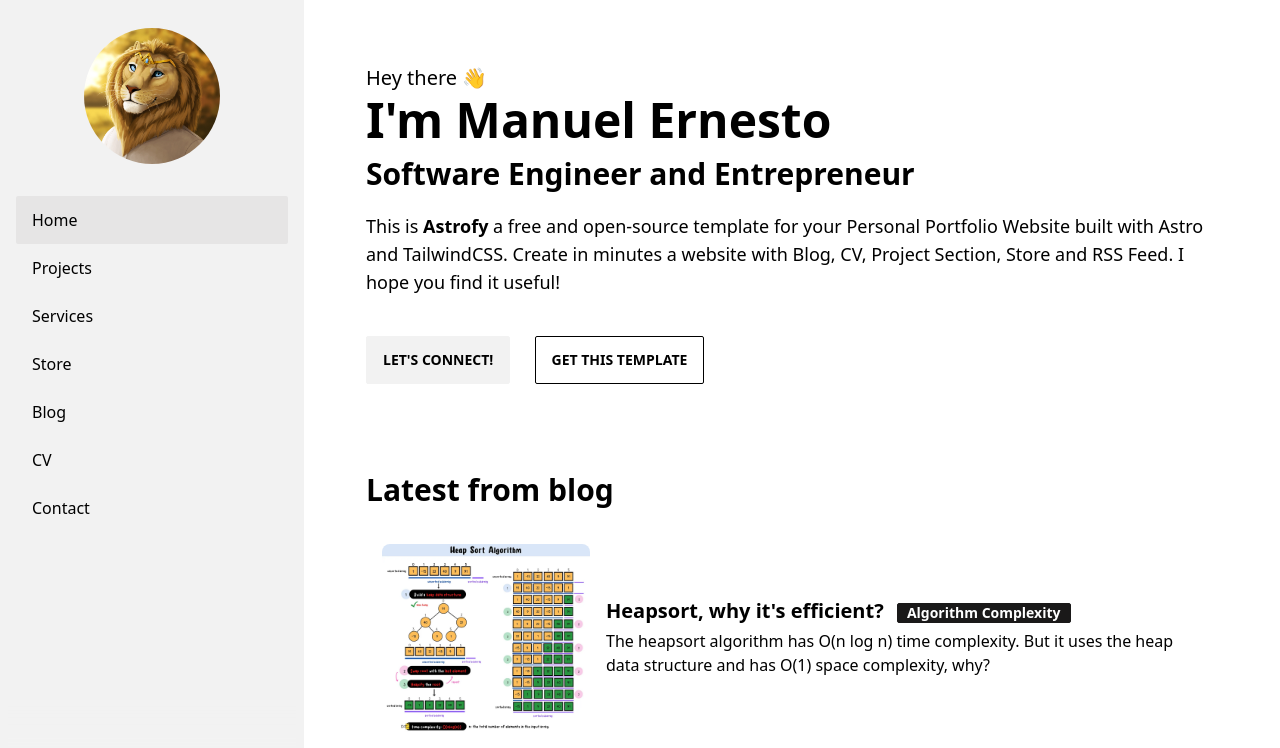
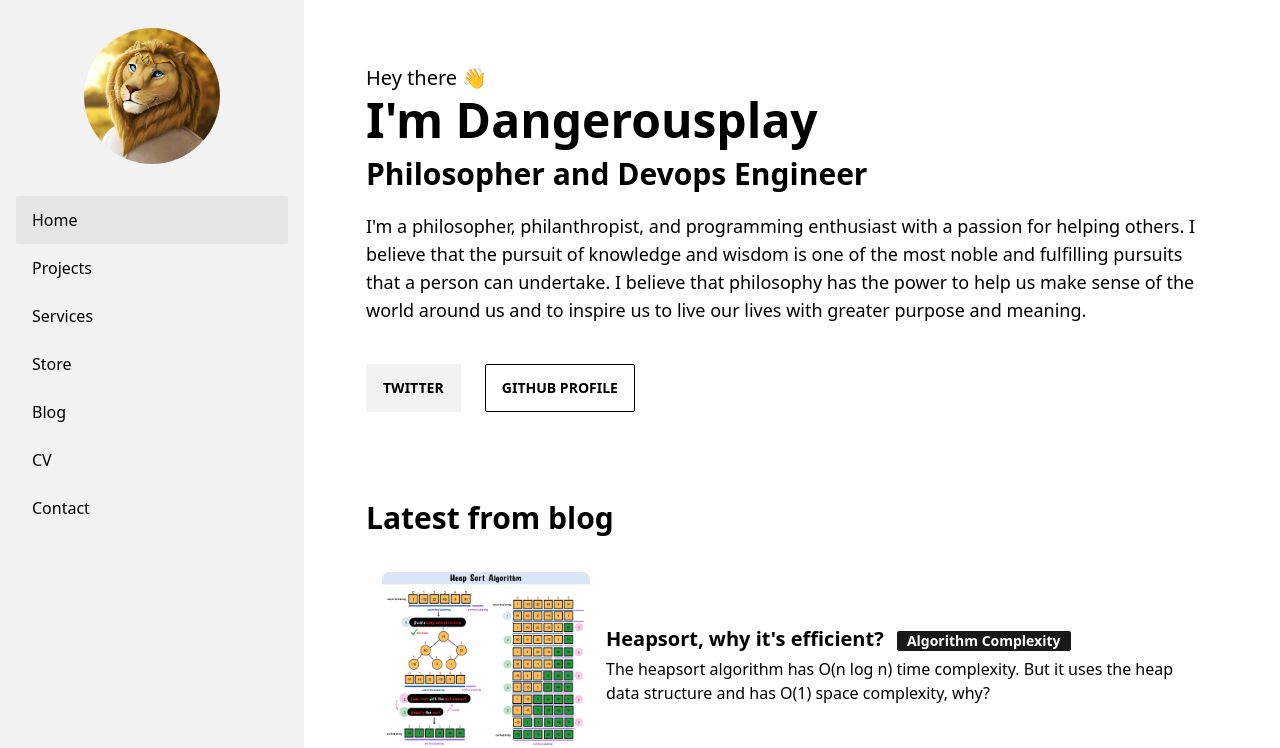
Before and after one commit to dangerousplay/personal-website, an Astro site: page / in a window 1280 px wide. Shown: the top 748 px of the page. Built offline with nearby package versions, Linux system fonts and the light colour scheme; Astro itself is replaced by a stand-in of ours; some packages are replaced by stand-ins of ours.

Commit message:
[Changed] Home profile information

```diff
--- a/src/pages/index.astro
+++ b/src/pages/index.astro
@@ -11,19 +11,20 @@ const last_posts = posts.slice(0, 3);
 <BaseLayout sideBarActiveItemID="home">
   <div class="pb-12 mt-5">
     <div class="text-xl py-1">Hey there 👋</div>
-    <div class="text-5xl font-bold">I'm Manuel Ernesto</div>
-    <div class="text-3xl py-3 font-bold">Software Engineer and Entrepreneur</div>
+    <div class="text-5xl font-bold">I'm Dangerousplay</div>
+    <div class="text-3xl py-3 font-bold">Philosopher and Devops Engineer</div>
     <div class="py-2">
       <text class="text-lg">
-        This is <b>Astrofy</b> a free and open-source template for your Personal Portfolio Website built with Astro and TailwindCSS.
-        Create in minutes a website with Blog, CV, Project Section, Store and RSS Feed. I hope you find
-        it useful!
+        I'm a philosopher, philanthropist, and programming enthusiast with a passion for helping others. I believe that the pursuit of knowledge and wisdom is one of the most noble and fulfilling pursuits that a person can undertake.
+
+        I believe that philosophy has the power to help us make sense of the world around us and to inspire us to live our lives with greater purpose and meaning.
       </text>
     </div>
+
     <div class="mt-8">
-      <a class="btn" href="https://twitter.com/manuelernestog" target="_blank"> Let's connect!</a>
-      <a href="https://github.com/manuelernestog/astrofy" target="_blank" class="btn btn-outline ml-5">
-        Get This template
+      <a class="btn" href="https://twitter.com/dangerousplayt" target="_blank">Twitter</a>
+      <a href="https://github.com/dangerousplay" target="_blank" class="btn btn-outline ml-5">
+        Github profile
       </a>
     </div>
   </div>
```
